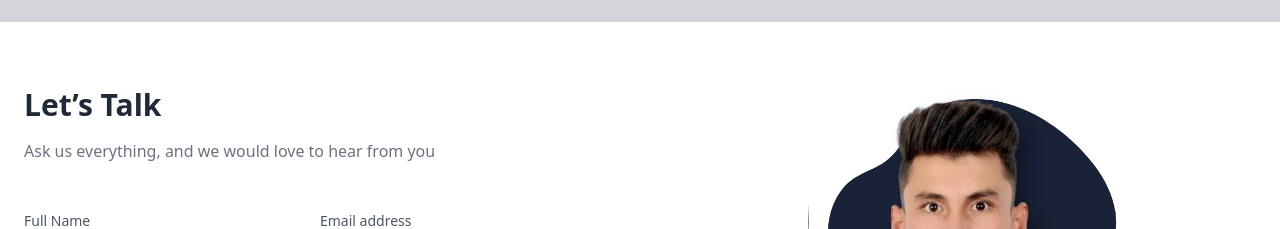
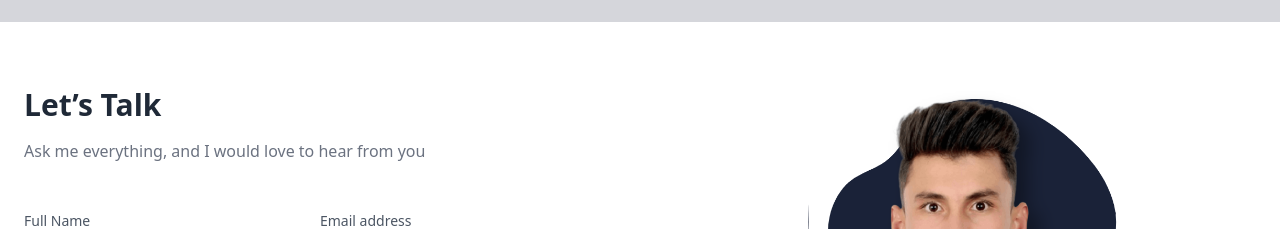
Before and after one commit to Naeemi7/portfolio, a React (Vite) app: page / in a window 1280 px wide. Shown: the part 1400-1629 px from the top of the page. Built offline with nearby package versions, Linux system fonts and the light colour scheme.

Commit message:
bug fixed

```diff
--- a/src/components/Main/Contact.jsx
+++ b/src/components/Main/Contact.jsx
@@ -13,7 +13,7 @@ function Contact() {
               </h1>
 
               <p className="mt-4 text-gray-500 dark:text-gray-400">
-                Ask us everything, and we would love to hear from you
+                Ask me everything, and I would love to hear from you
               </p>
 
               <form className="mt-12">
```
